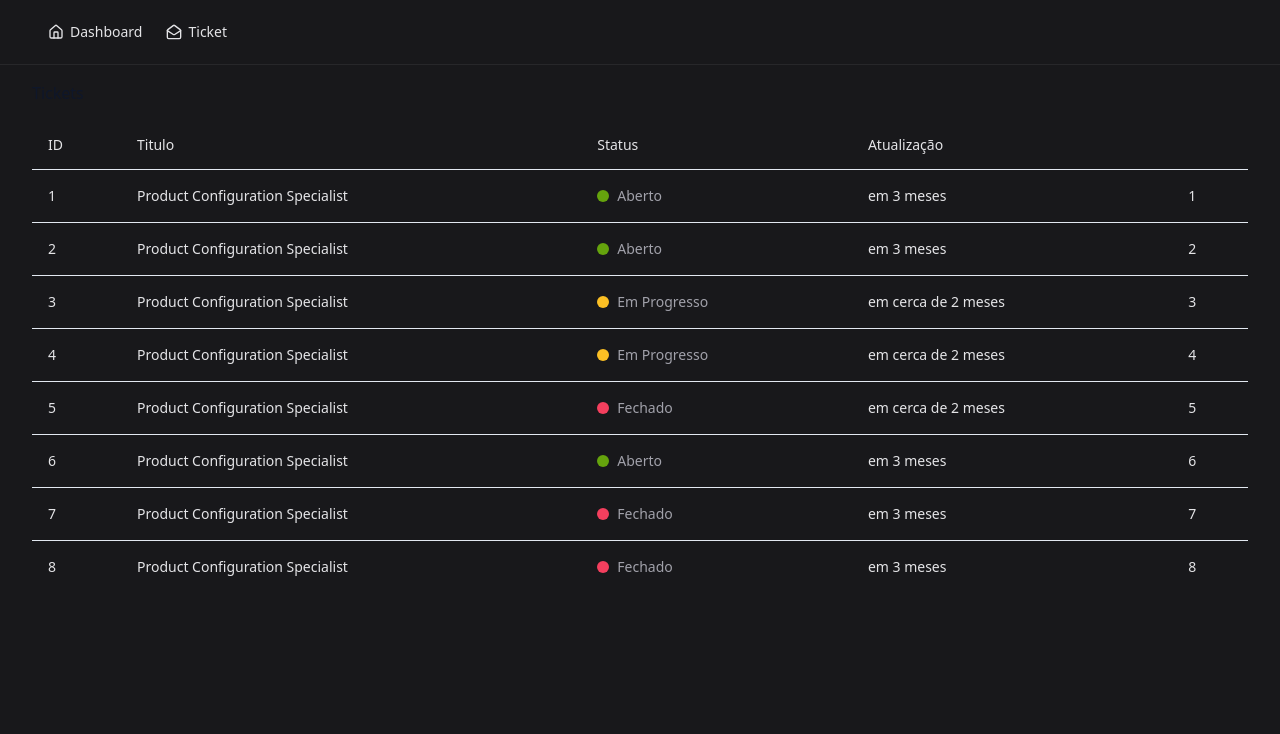
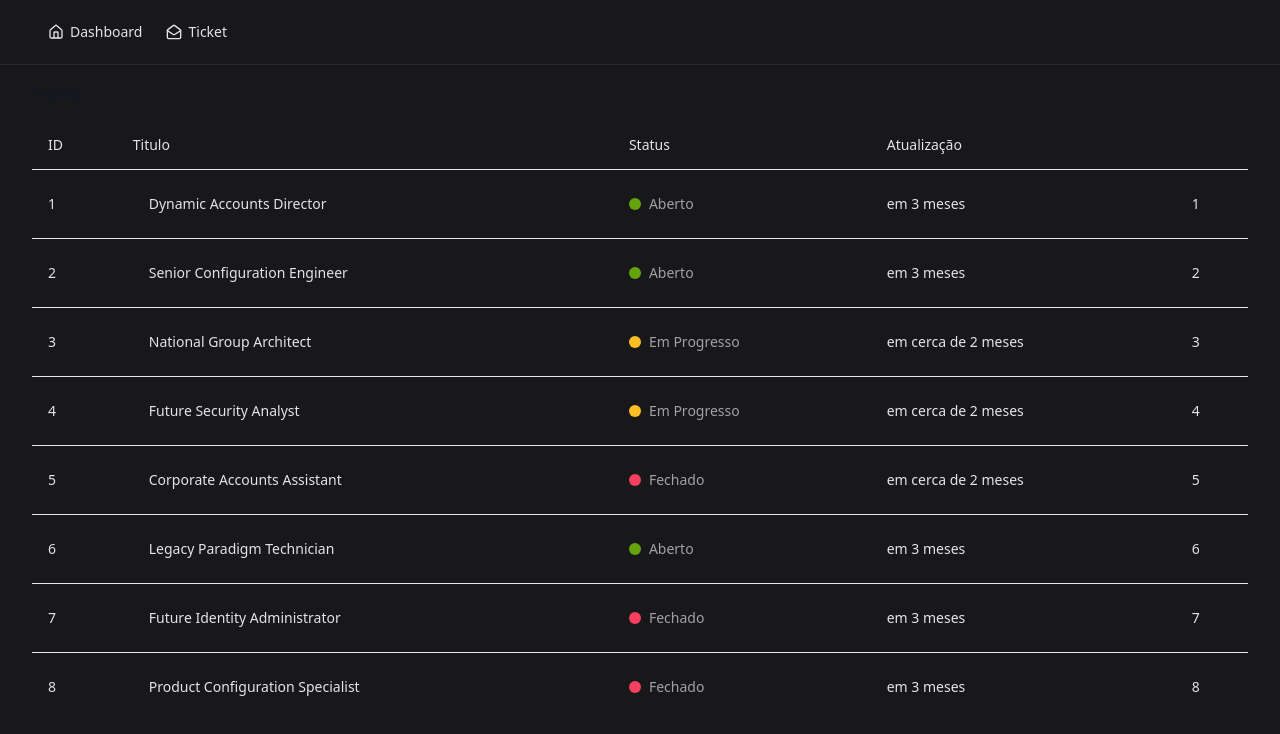
Before and after one commit to Jeffersoncharlles/myticket, a React (Vite) app: page / in a window 1280 px wide. Shown: the top 734 px of the page. Built offline with nearby package versions, Linux system fonts and the light colour scheme.

Commit message:
feat: ensure dialog ticket details

```diff
--- /dev/null
+++ b/src/components/details-ticket.tsx
@@ -0,0 +1,37 @@
+import { useEffect, useState } from "react";
+import { fetchTicket } from "../services/fetch-ticket";
+import {
+  DialogContent,
+  DialogDescription,
+  DialogHeader,
+  DialogTitle,
+} from "./ui/dialog";
+
+interface DetailsTicketProps {
+  ticketId: string;
+  open: boolean;
+}
+
+const DetailsTicket = ({ ticketId, open }: DetailsTicketProps) => {
+  const [ticketDetails, setTicketDetails] = useState({});
+
+  useEffect(() => {
+    (async () => {
+      const result = await fetchTicket(ticketId);
+
+      setTicketDetails(result);
+    })();
+  }, [open, ticketId]);
+
+  console.log(ticketDetails);
+
+  return (
+    <DialogContent>
+      <DialogHeader>
+        <DialogTitle></DialogTitle>
+        <DialogDescription></DialogDescription>
+      </DialogHeader>
+    </DialogContent>
+  );
+};
+export default DetailsTicket;
--- a/src/components/ticket-table-row.tsx
+++ b/src/components/ticket-table-row.tsx
@@ -1,7 +1,11 @@
 import { formatDistanceToNow } from "date-fns";
 import { ptBR } from "date-fns/locale";
+import { useState } from "react";
 import { IFetchAllTickets } from "../services/fetch-all-tickets";
+import DetailsTicket from "./details-ticket";
 import { TableOrderStatus } from "./table-order-status";
+import { Button } from "./ui/button";
+import { Dialog, DialogTrigger } from "./ui/dialog";
 import { TableCell, TableRow } from "./ui/table";
 
 interface ITicketTableRowProps {
@@ -9,6 +13,8 @@ interface ITicketTableRowProps {
 }
 
 export default function TicketTableRow({ items }: ITicketTableRowProps) {
+  const [isDetailsOpen, setIsDetailsOpen] = useState(false);
+
   const formatDistant = (date: string) => {
     return formatDistanceToNow(date, {
       locale: ptBR,
@@ -19,7 +25,16 @@ export default function TicketTableRow({ items }: ITicketTableRowProps) {
   return (
     <TableRow>
       <TableCell>{items.id}</TableCell>
-      <TableCell>{items.title}</TableCell>
+      <TableCell>
+        <Dialog open={isDetailsOpen} onOpenChange={setIsDetailsOpen}>
+          <DialogTrigger asChild>
+            <Button variant={"ghost"}>{items.title}</Button>
+          </DialogTrigger>
+          {isDetailsOpen && (
+            <DetailsTicket open={isDetailsOpen} ticketId={items.id} />
+          )}
+        </Dialog>
+      </TableCell>
       <TableCell>
         <TableOrderStatus status={items.status} />
       </TableCell>
--- a/src/components/ui/dialog.tsx
+++ b/src/components/ui/dialog.tsx
@@ -1,4 +1,5 @@
 import * as DialogPrimitive from "@radix-ui/react-dialog";
+import { X } from "lucide-react";
 import * as React from "react";
 
 import { cn } from "../../lib/utils";
@@ -35,14 +36,14 @@ const DialogContent = React.forwardRef<
     <DialogPrimitive.Content
       ref={ref}
       className={cn(
-        "bg-background data-[state=open]:animate-in data-[state=closed]:animate-out data-[state=closed]:fade-out-0 data-[state=open]:fade-in-0 data-[state=closed]:zoom-out-95 data-[state=open]:zoom-in-95 data-[state=closed]:slide-out-to-left-1/2 data-[state=closed]:slide-out-to-top-[48%] data-[state=open]:slide-in-from-left-1/2 data-[state=open]:slide-in-from-top-[48%] fixed left-[50%] top-[50%] z-50 grid w-full max-w-lg translate-x-[-50%] translate-y-[-50%] gap-4 border p-6 shadow-lg duration-200 sm:rounded-lg",
+        "data-[state=open]:animate-in data-[state=closed]:animate-out data-[state=closed]:fade-out-0 data-[state=open]:fade-in-0 data-[state=closed]:zoom-out-95 data-[state=open]:zoom-in-95 data-[state=closed]:slide-out-to-left-1/2 data-[state=closed]:slide-out-to-top-[48%] data-[state=open]:slide-in-from-left-1/2 data-[state=open]:slide-in-from-top-[48%] fixed left-[50%] top-[50%] z-50 grid w-full max-w-lg translate-x-[-50%] translate-y-[-50%] gap-4 border bg-zinc-950 p-6 shadow-lg duration-200 sm:rounded-lg",
         className,
       )}
       {...props}
     >
       {children}
-      <DialogPrimitive.Close className="ring-offset-background focus:ring-ring data-[state=open]:bg-accent data-[state=open]:text-muted-foreground absolute right-4 top-4 rounded-sm opacity-70 transition-opacity hover:opacity-100 focus:outline-none focus:ring-2 focus:ring-offset-2 disabled:pointer-events-none">
-        <span className="h-4 w-4">x</span>
+      <DialogPrimitive.Close className="absolute right-4 top-4 rounded-sm text-zinc-100 opacity-70 ring-offset-background transition-opacity hover:opacity-100 focus:outline-none focus:ring-2 focus:ring-ring focus:ring-offset-2 disabled:pointer-events-none data-[state=open]:bg-accent data-[state=open]:text-zinc-200">
+        <X className="h-4 w-4" />
         <span className="sr-only">Close</span>
       </DialogPrimitive.Close>
     </DialogPrimitive.Content>
@@ -99,7 +100,7 @@ const DialogDescription = React.forwardRef<
 >(({ className, ...props }, ref) => (
   <DialogPrimitive.Description
     ref={ref}
-    className={cn("text-muted-foreground text-sm", className)}
+    className={cn("text-sm text-muted-foreground", className)}
     {...props}
   />
 ));
--- a/src/lib/database.ts
+++ b/src/lib/database.ts
@@ -40,7 +40,7 @@ export const database = {
   tickets: [
     {
       id: "1",
-      title: "Product Configuration Specialist",
+      title: "Dynamic Accounts Director",
       status: "open",
       description:
         "Nihil cum voluptatum ullam. Fugit voluptatibus natus quia quidem et ut suscipit non occaecati. Eum nemo eveniet neque eum suscipit omnis aut magnam.",
@@ -49,7 +49,7 @@ export const database = {
     },
     {
       id: "2",
-      title: "Product Configuration Specialist",
+      title: "Senior Configuration Engineer",
       status: "open",
       description:
         "Nihil cum voluptatum ullam. Fugit voluptatibus natus quia quidem et ut suscipit non occaecati. Eum nemo eveniet neque eum suscipit omnis aut magnam.",
@@ -58,7 +58,7 @@ export const database = {
     },
     {
       id: "3",
-      title: "Product Configuration Specialist",
+      title: "National Group Architect",
       status: "processing",
       description:
         "Nihil cum voluptatum ullam. Fugit voluptatibus natus quia quidem et ut suscipit non occaecati. Eum nemo eveniet neque eum suscipit omnis aut magnam.",
@@ -67,7 +67,7 @@ export const database = {
     },
     {
       id: "4",
-      title: "Product Configuration Specialist",
+      title: "Future Security Analyst",
       status: "processing",
       description:
         "Nihil cum voluptatum ullam. Fugit voluptatibus natus quia quidem et ut suscipit non occaecati. Eum nemo eveniet neque eum suscipit omnis aut magnam.",
@@ -76,7 +76,7 @@ export const database = {
     },
     {
       id: "5",
-      title: "Product Configuration Specialist",
+      title: "Corporate Accounts Assistant",
       status: "closed",
       description:
         "Nihil cum voluptatum ullam. Fugit voluptatibus natus quia quidem et ut suscipit non occaecati. Eum nemo eveniet neque eum suscipit omnis aut magnam.",
@@ -85,7 +85,7 @@ export const database = {
     },
     {
       id: "6",
-      title: "Product Configuration Specialist",
+      title: "Legacy Paradigm Technician",
       status: "open",
       description:
         "Nihil cum voluptatum ullam. Fugit voluptatibus natus quia quidem et ut suscipit non occaecati. Eum nemo eveniet neque eum suscipit omnis aut magnam.",
@@ -94,7 +94,7 @@ export const database = {
     },
     {
       id: "7",
-      title: "Product Configuration Specialist",
+      title: "Future Identity Administrator",
       status: "closed",
       description:
         "Nihil cum voluptatum ullam. Fugit voluptatibus natus quia quidem et ut suscipit non occaecati. Eum nemo eveniet neque eum suscipit omnis aut magnam.",
--- /dev/null
+++ b/src/services/fetch-ticket.ts
@@ -0,0 +1,29 @@
+import { database } from "../lib/database";
+export type OrderStatus = "open" | "closed" | "processing";
+
+export interface IFetchTicket {
+  id: string;
+  title: string;
+  status: OrderStatus;
+  description: string;
+  created_at: string;
+  updated_at: string;
+}
+
+export const fetchTicket = async (id: string) => {
+  const data = database.tickets;
+  const details = database.comments;
+
+  const ticket = data.filter((ticket) => ticket.id === id);
+
+  const comments = details.filter((comment) => comment.ticketsId === id);
+
+  const result = {
+    ticket: {
+      ...ticket,
+      comments,
+    },
+  };
+
+  return result;
+};
```
